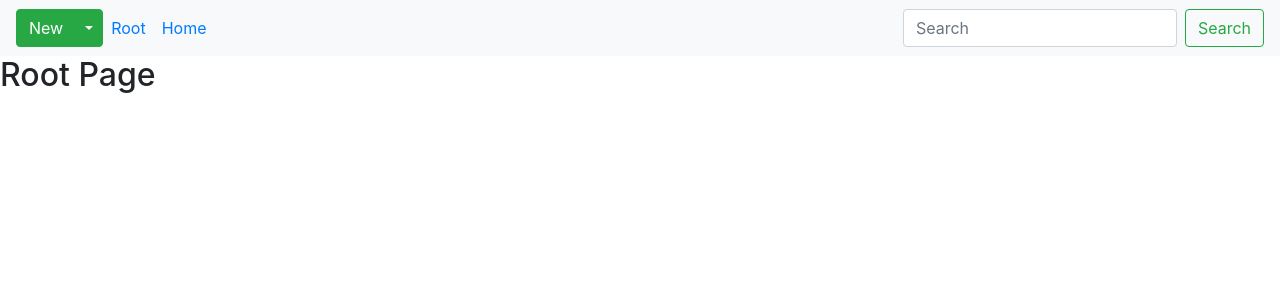
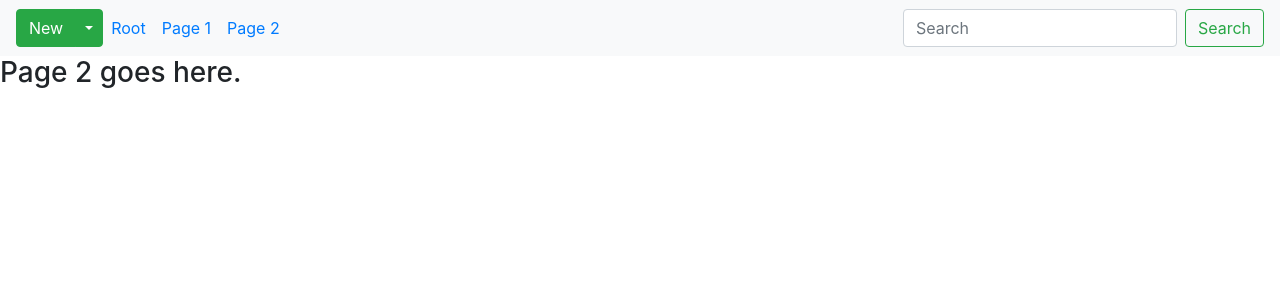
Before and after one commit to djbauman/react-sandbox, a React (Create React App) app: page /page2 in a window 1280 px wide. Shown: the top 300 px of the page. Built offline with nearby package versions, Linux system fonts and the light colour scheme.

Commit message:
add example links to components

```diff
--- a/src/components/App.js
+++ b/src/components/App.js
@@ -1,22 +1,19 @@
 import React from "react";
 import { BrowserRouter as Router, Switch, Route, Link } from "react-router-dom";
 
-import { Header } from "./Header";
-import { Root } from "./Root";
-import Home from "./Home";
+import Root  from "./Root";
+import Page1 from "./Page1";
+import Page2 from "./Page2";
 
 export class App extends React.Component {
   render() {
     return (
       <Router>
-        <div>
-          <Header />
-          <Switch>
-            <Route path={"/"} component={Root} />
-            <Route path={"/home"} component={Home} />
-            {/* <Route path={"/user/:id"} component={User} /> */}
-          </Switch>
-        </div>
+        <Root />
+        <Switch>
+          <Route path={"/page1"} component={Page1} />
+          <Route path={"/page2"} component={Page2} />
+        </Switch>
       </Router>
     );
   }
--- a/src/components/Header.js
+++ b/src/components/Header.js
@@ -5,7 +5,7 @@ import { NewButton } from "./NewButton";
 
 export const Header = (props) => {
   return (
-    <Router>
+    <div class="css-tester">
       <Navbar bg="light" expand="lg">
         <Dropdown as={ButtonGroup}>
           <Button variant="success">New</Button>
@@ -20,7 +20,10 @@ export const Header = (props) => {
         <Navbar.Collapse id="basic-navbar-nav">
           <Nav className="mr-auto">
             <Nav.Link><Link to="/">Root</Link></Nav.Link>
-            <Nav.Link><Link to="/home">Home</Link></Nav.Link>
+            <Nav.Link><Link to="/page1">Page 1</Link></Nav.Link>
+            <Nav.Link><Link to="/page2">Page 2</Link></Nav.Link>
+            {/* <Nav.Link href="/page1">Page 1</Nav.Link>
+            <Nav.Link href="/page2">Page 2</Nav.Link> */}
           </Nav>
           <Form inline>
             <FormControl type="text" placeholder="Search" className="mr-sm-2" />
@@ -28,6 +31,6 @@ export const Header = (props) => {
           </Form>
         </Navbar.Collapse>
       </Navbar>
-    </Router>
+    </div>
   );
 };
--- a/src/components/Home.js
+++ b/src/components/Page1.js
@@ -1,8 +1,7 @@
 import React, { Component, useState } from "react";
-import PropTypes from 'prop-types';
 import { Modal, Button } from "react-bootstrap";
 
-export default function Example() {
+ function Example() {
   const [show, setShow] = useState(false);
 
   return (
@@ -37,3 +36,13 @@ export default function Example() {
     </>
   );
 }
+
+export default class Page1 extends Component {
+  render() {
+    return (
+      <div>
+        <h3>Page 1 goes here.</h3>
+      </div>
+    )
+  }
+}
--- /dev/null
+++ b/src/components/Page2.js
@@ -0,0 +1,12 @@
+import React, { Component, useState } from "react";
+import { Modal, Button } from "react-bootstrap";
+
+export default class Page2 extends Component {
+  render() {
+    return (
+      <div>
+        <h3>Page 2 goes here.</h3>
+      </div>
+    )
+  }
+}
--- a/src/components/Root.js
+++ b/src/components/Root.js
@@ -1,10 +1,13 @@
-import React, { Component, useState } from "react";
-import PropTypes from 'prop-types';
+import React, { Component } from "react";
 
-export const Root = (props) => {
-  return (
-    <div>
-      <h2>Root Page</h2>
-    </div>
-  );
+import { Header } from "./Header";
+
+export default class Root extends Component {
+  render() {
+    return (
+      <div>
+        <Header />
+      </div>
+    );
+  }
 }
--- a/src/index.css
+++ b/src/index.css
@@ -1,12 +1,6 @@
-
-.modal-90w {
-  width: 90%;
-}
-
 
 body {
-  /* background-color: rgb(18, 6, 37);
-  color: greenyellow; */
+  /* background-color: rgb(18, 6, 37); */
   margin: 0;
   font-family: -apple-system, BlinkMacSystemFont, 'Segoe UI', 'Roboto', 'Oxygen',
     'Ubuntu', 'Cantarell', 'Fira Sans', 'Droid Sans', 'Helvetica Neue',
@@ -19,3 +13,16 @@ code {
   font-family: source-code-pro, Menlo, Monaco, Consolas, 'Courier New',
     monospace;
 }
+
+Nav.Link {
+  font: red;
+  font-size: 10em;
+}
+
+.tester {
+  font: green;
+}
+
+.css-tester {
+  font: 2em;
+}
```
